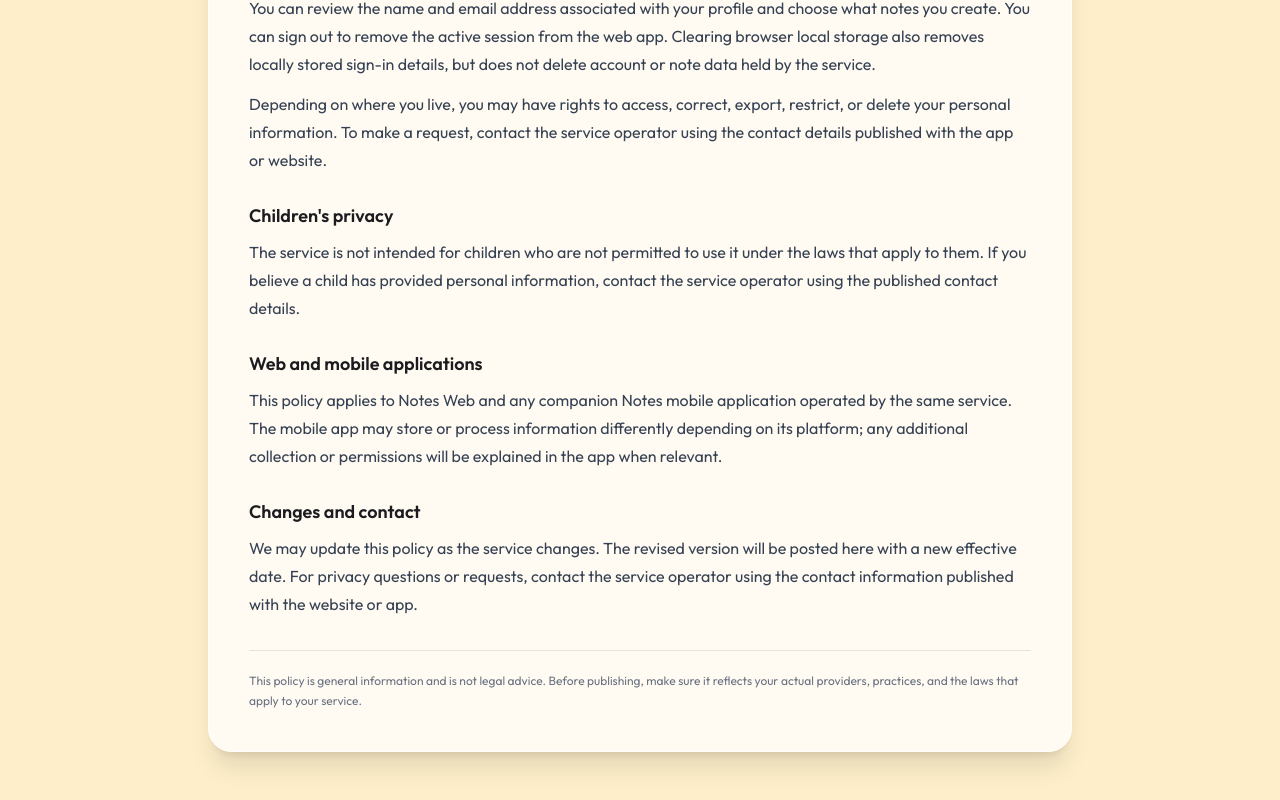
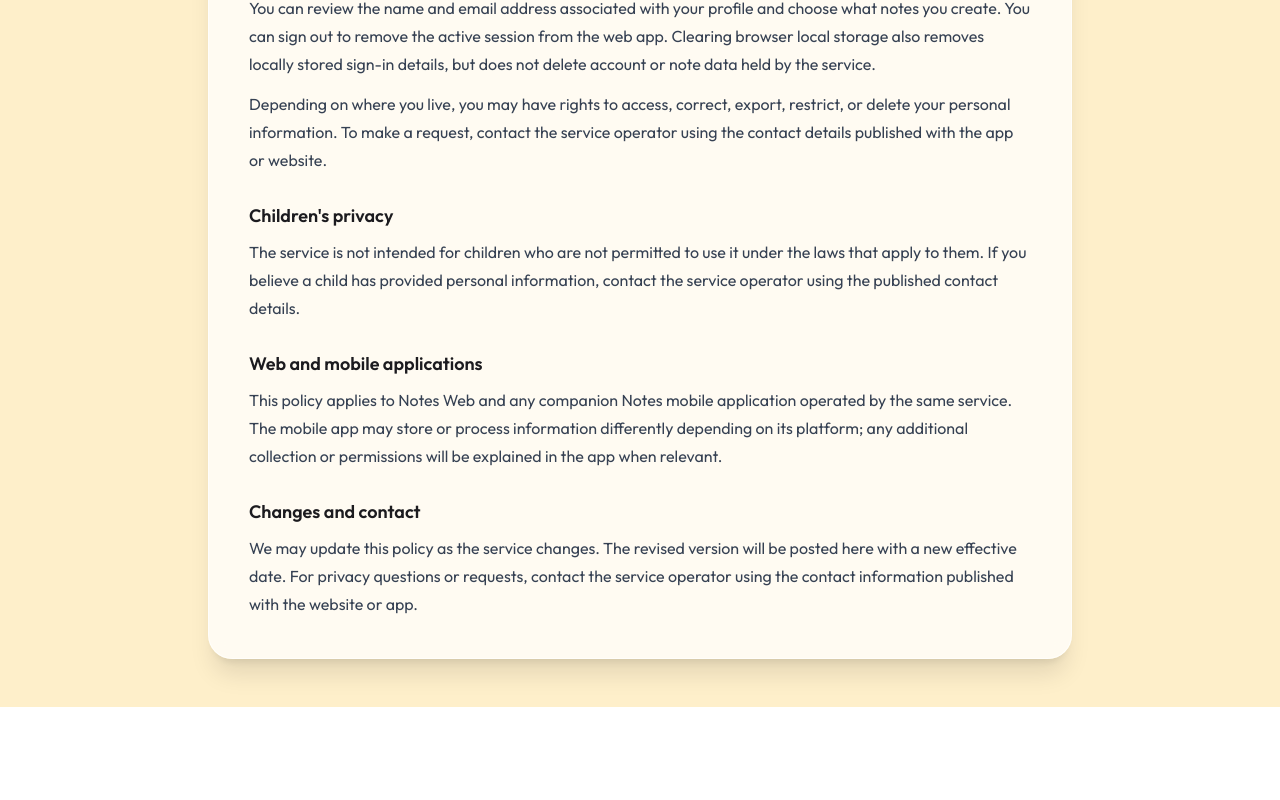
Before and after one commit to muhammedzamil38-wq/NOTES-WEB, a React app in the folder frontend/: page /privacy-policy in a window 1280 px wide. Shown: the part 1328-2128 px from the top of the page. After the commit the page ends 2035 px from the top, so only its background shows below. Built offline with nearby package versions, Linux system fonts and the light colour scheme; no server answers; the HTML template or start-up script is replaced by a standard one; a web font is replaced by a local one.

Commit message:
privacy foxed

```diff
--- a/frontend/src/pages/PrivacyPolicy.jsx
+++ b/frontend/src/pages/PrivacyPolicy.jsx
@@ -91,12 +91,6 @@ const PrivacyPolicy = () => {
             </section>
           ))}
         </div>
-
-        <p className="mt-8 border-t border-[#1C1B1F]/10 pt-5 text-xs leading-5 text-gray-500">
-          This policy is general information and is not legal advice. Before
-          publishing, make sure it reflects your actual providers, practices,
-          and the laws that apply to your service.
-        </p>
       </article>
     </main>
   );
```
